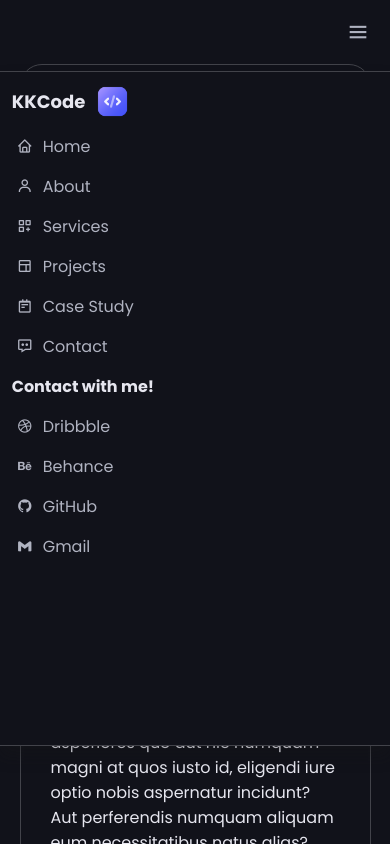
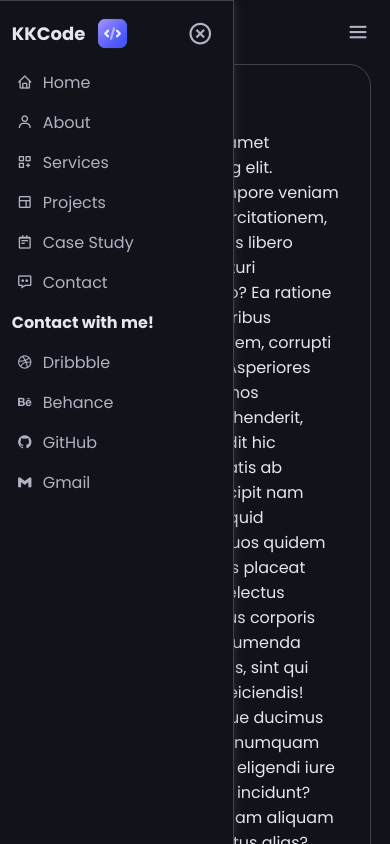
Before and after one commit to kamilkoziol5/Sidebar-Grid-Project, a plain HTML site: page index.html in a window 390 px wide. Both pictures are taken after a click on the button 195 px from the left and 22 px from the top of the page. Shown: the top 844 px of the page. Drawn offline with nearby package versions, Linux system fonts and the light colour scheme.

Commit message:
responsive changes & add close toggle icon

```diff
--- a/index.html
+++ b/index.html
@@ -18,7 +18,11 @@
 </head>
 
 <body>
+
+    <!-- Hamburger Toggle Button -->
     <button class="hamburger-menu"><i class='bx bx-menu'></i></button>
+
+    <!-- Bse Sidebar -->
     <nav class="sidebar">
         <div class="title-container flex">
             <h2 class="flex">KKCode <img src="Images/code (1).png" alt=""></h2>
@@ -90,9 +94,11 @@
 
     </nav>
 
+    <!-- Mobile Menu Sidebar -->
     <nav class="mobile-menu">
         <div class="title-container flex">
             <h2 class="flex">KKCode <img src="Images/code (1).png" alt=""></h2>
+            <div class="close-icon"><button class="close-toggle-btn"><i class='bx bx-x-circle'></i></button></div>
         </div>
 
         <ul class="menu-items">
@@ -156,9 +162,7 @@
 
     </nav>
 
-
-
-
+    <!-- Main Content -->
     <main>
         <section>
             <h2>Dashboard</h2>
--- a/main.js
+++ b/main.js
@@ -4,6 +4,7 @@ document.addEventListener("DOMContentLoaded", () => {
 	const toggleBtnIcon = document.querySelector(".toggle-btn-icon");
 	const hamburgerMenu = document.querySelector(".hamburger-menu");
 	const mobileMenu = document.querySelector(".mobile-menu");
+	const closeIcon = document.querySelector(".close-toggle-btn");
 
 	toggleBtn.addEventListener("click", () => {
 		sidebar.classList.toggle("open");
@@ -13,4 +14,8 @@ document.addEventListener("DOMContentLoaded", () => {
 	hamburgerMenu.addEventListener("click", () => {
 		mobileMenu.classList.toggle("show");
 	});
+
+	closeIcon.addEventListener("click", () => {
+		mobileMenu.classList.toggle("show");
+	});
 });
--- a/style.scss
+++ b/style.scss
@@ -1,5 +1,6 @@
 @import "variables";
 
+// Global Styles
 * {
 	margin: 0;
 	padding: 0;
@@ -24,6 +25,7 @@ body {
 		display: none;
 	}
 
+	// Base Sidebar
 	.sidebar {
 		width: 56px;
 		box-shadow: 0 0 15px rgba(0, 0, 0, 0.6);
@@ -65,6 +67,7 @@ body {
 				opacity: 0;
 				width: 0;
 				height: 0;
+				display: none;
 			}
 
 			h4 {
@@ -165,6 +168,7 @@ body {
 		}
 
 		h4 {
+			margin: 10px 0;
 			padding: 10px;
 			white-space: nowrap;
 			display: none;
@@ -202,8 +206,11 @@ body {
 		}
 	}
 
+	// Mobile Menu
 	.mobile-menu {
-		margin-top: 31px;
+		position: fixed;
+		width: 60vw;
+		height: 100dvh;
 		align-items: center;
 		justify-content: center;
 		flex-direction: column;
@@ -215,11 +222,41 @@ body {
 		transition: opacity 0.3s ease, transform 0.3s ease, visibility 0.3s ease;
 		display: none;
 		border-top: 1px solid $line-clr;
-		border-bottom: 1px solid $line-clr;
-		box-shadow: 0 10px 15px rgba(22, 22, 22, 0.3);
+		border-right: 1px solid $line-clr;
+		box-shadow: 0 0 10px rgba(65, 65, 65, 0.6);
+
+		.title-container .close-icon {
+			flex-grow: 1;
+			display: flex;
+			justify-content: end;
+
+			button {
+				padding: 8px;
+				border-radius: 4px;
+				cursor: pointer;
+				display: flex;
+				align-items: center;
+				justify-content: center;
+				background: transparent;
+				border: none;
+				outline: none;
+				transition: 300ms ease;
+
+				i {
+					font-size: 26px;
+					font-weight: 400;
+					color: $secondary-text-clr;
+				}
+
+				&:hover {
+					background-color: $hover-clr;
+				}
+			}
+		}
 	}
 }
 
+// Main Section
 main {
 	padding: 5%;
 
@@ -232,6 +269,7 @@ main {
 	}
 }
 
+// Responsive Design
 @media (max-width: 650px) {
 	body {
 		grid-template-columns: 1fr;
@@ -258,9 +296,6 @@ main {
 
 		.mobile-menu {
 			display: block;
-			position: fixed;
-			width: 100%;
-			top: 40px;
 
 			.flex {
 				gap: 10px;
@@ -300,7 +335,6 @@ main {
 			opacity: 1;
 			visibility: visible;
 			transform: translateX(0);
-			height: 80%;
 		}
 	}
 }
```
Also changed, not shown: style.css, 1 other file.
